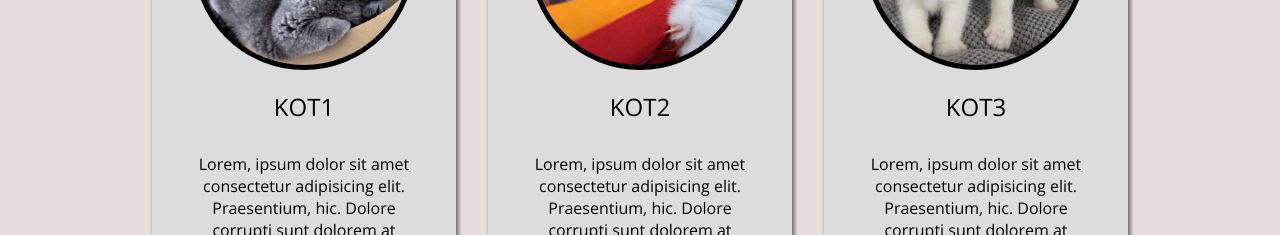
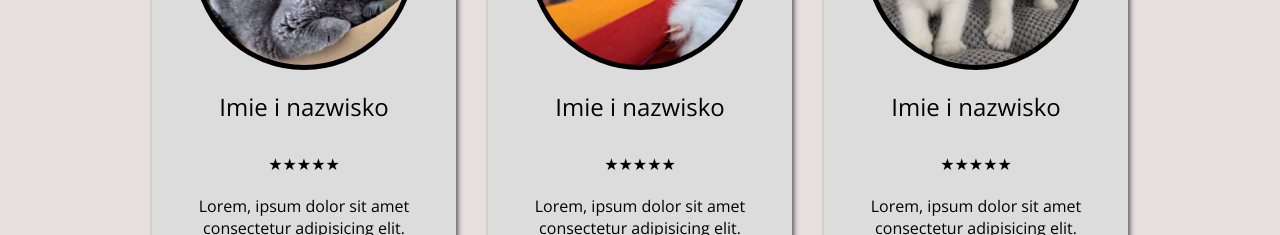
Before and after one commit to loryszek21/koty.github.io, a plain HTML site: page index.html in a window 1280 px wide. Shown: the part 1138-1373 px from the top of the page. Drawn offline with nearby package versions, Linux system fonts and the light colour scheme.

Commit message:
Update index.html

```diff
--- a/index.html
+++ b/index.html
@@ -23,6 +23,9 @@
           $(".loading").fadeOut("slow");
         }, 2000); // Opóźnienie wynoszące 5000 milisekund (5 sekund)
       });
+
+
+
     </script>
   </head>
   <body>
@@ -82,8 +85,9 @@
 
         <div class="karta-kontener">
           <div class="karta">
-            <div class="karta-zdjecie"></div>
-            <div class="karta-tytul">KOT1</div>
+            <div class="karta-zdjecie"><img src="img/personavatar (1).jpg" alt=""></div>
+            <div class="karta-tytul">Imie i nazwisko</div>
+            <div class="karta-star">★★★★★</div>
             <div class="karta-text">
               Lorem, ipsum dolor sit amet consectetur adipisicing elit.
               Praesentium, hic. Dolore corrupti sunt dolorem at illum ex
@@ -93,8 +97,9 @@
             <a href="#">więcej...</a>
           </div>
           <div class="karta">
-            <div class="karta-zdjecie"></div>
-            <div class="karta-tytul">KOT2</div>
+            <div class="karta-zdjecie"><img src="img/personavatar (2).jpg" alt=""></div>
+            <div class="karta-tytul">Imie i nazwisko</div>
+            <div class="karta-star">★★★★★</div>
             <div class="karta-text">
               Lorem, ipsum dolor sit amet consectetur adipisicing elit.
               Praesentium, hic. Dolore corrupti sunt dolorem at illum ex
@@ -104,8 +109,9 @@
             <a href="#">więcej...</a>
           </div>
           <div class="karta">
-            <div class="karta-zdjecie"></div>
-            <div class="karta-tytul">KOT3</div>
+            <div class="karta-zdjecie"><img src="img/personavatar (3).jpg" alt=""></div>
+            <div class="karta-tytul">Imie i nazwisko</div>
+            <div class="karta-star">★★★★★</div>
             <div class="karta-text">
               Lorem, ipsum dolor sit amet consectetur adipisicing elit.
               Praesentium, hic. Dolore corrupti sunt dolorem at illum ex
```
